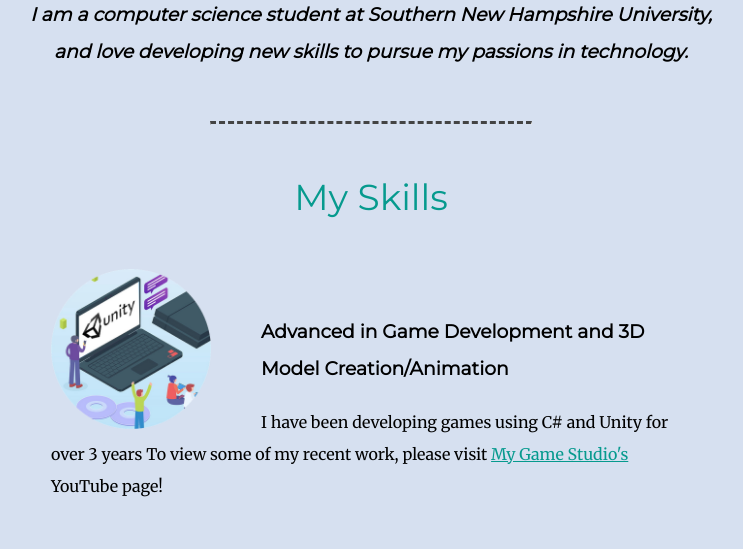
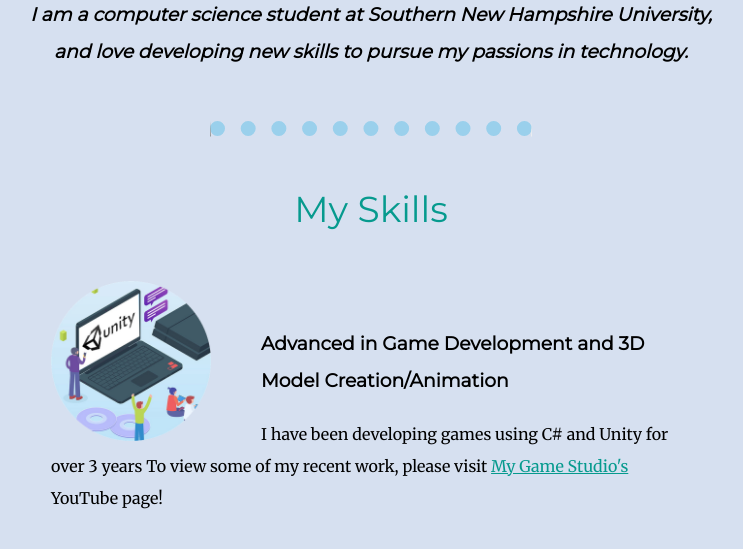
Before and after one commit to jonathan-wolanyk/Wolanyk_Portfolio_Website, a plain HTML site: page index.html in a window 1280 px wide. Shown: the part 1239-1788 px from the top of the page, without its empty margins (269-1012 px from the left). Drawn offline with Linux system fonts and the light colour scheme.

Commit message:
Changes to CSS (mostly color alterations)

```diff
--- a/css/styles.css
+++ b/css/styles.css
@@ -24,9 +24,10 @@ h3 {
 }
 
 hr {
-  color: #444444;
+  color: #9AD0EC;
+  border-style: none dotted none, none;
   border-bottom-color: #D6E0F0;
-  border-top: dashed 3px;
+  border-top: dotted 15px;
   background-color: #D6E0F0;
   margin-top: 50px;
   margin-bottom: 50px;
@@ -55,6 +56,11 @@ a {
   border-bottom: solid;
   border-width: 25px;
   border-color: #83BD75;
+}
+
+.bottom_container {
+  background-color: #9AD0EC;
+  width: 100%;
 }
 
 
```
